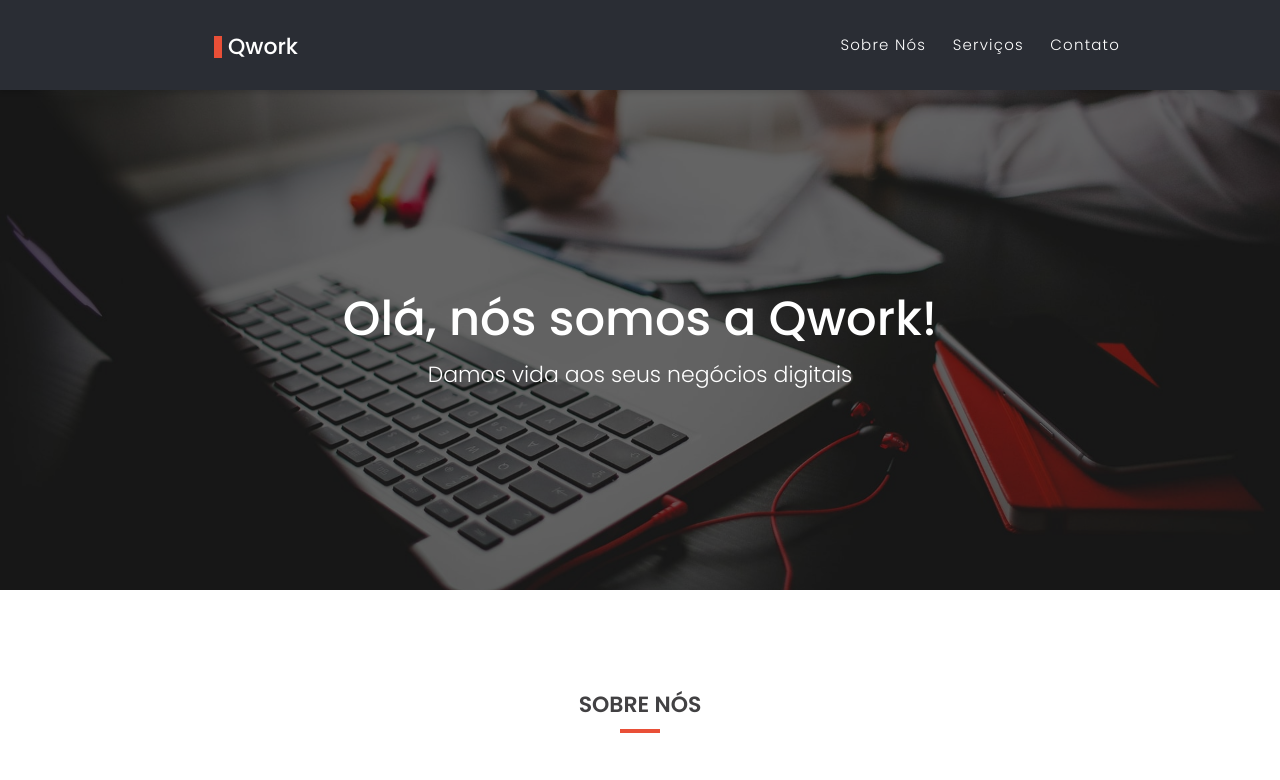
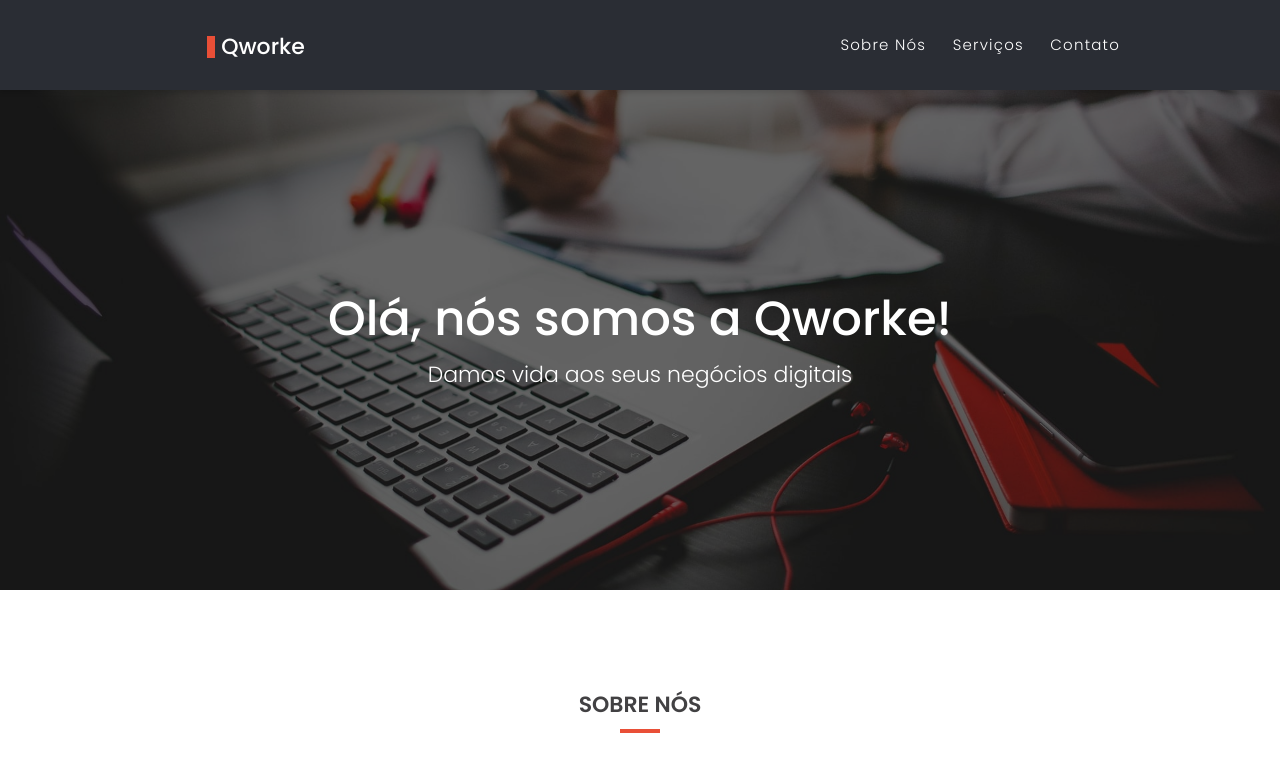
Before and after one commit to Naiarapacheco/Page_web, a plain HTML site: page index.html in a window 1280 px wide. Shown: the top 780 px of the page. Drawn offline with Linux system fonts and the light colour scheme; some packages are replaced by stand-ins of ours.

Commit message:
completed

```diff
--- a/index.html
+++ b/index.html
@@ -4,7 +4,7 @@
     <head>
         <meta charset="utf-8" />
         <meta name="viewport" content="width=device-width, initial-scale=1.0" />
-        <title>Qwork</title>
+        <title>Qworke</title>
         <link rel="shortcut icon" type="image/png" href="img/fav_mini.png"/>
         <link rel="stylesheet" href="css/foundation.css" />
         <link rel="stylesheet" href="css/style.css" />
@@ -25,7 +25,7 @@
 						<a href="index.html" title="home">
 							<div class="table">
 								<div class="table-cell">
-                                   <h1> <span class="square">&nbsp;</span>Qwork</h1>
+                                   <h1> <span class="square">&nbsp;</span>Qworke</h1>
 								</div>
 							</div>
 						</a>
@@ -104,7 +104,7 @@
             <div class="main-section-title small-10 columns">
                 <div class="table">
                     <div class="table-cell">
-                        <h1>Olá, nós somos a Qwork!</h1>
+                        <h1>Olá, nós somos a Qworke!</h1>
                         <h2>Damos vida aos seus negócios digitais</h2>
 
                     </div>
```
Also changed, not shown: 1 other file.
